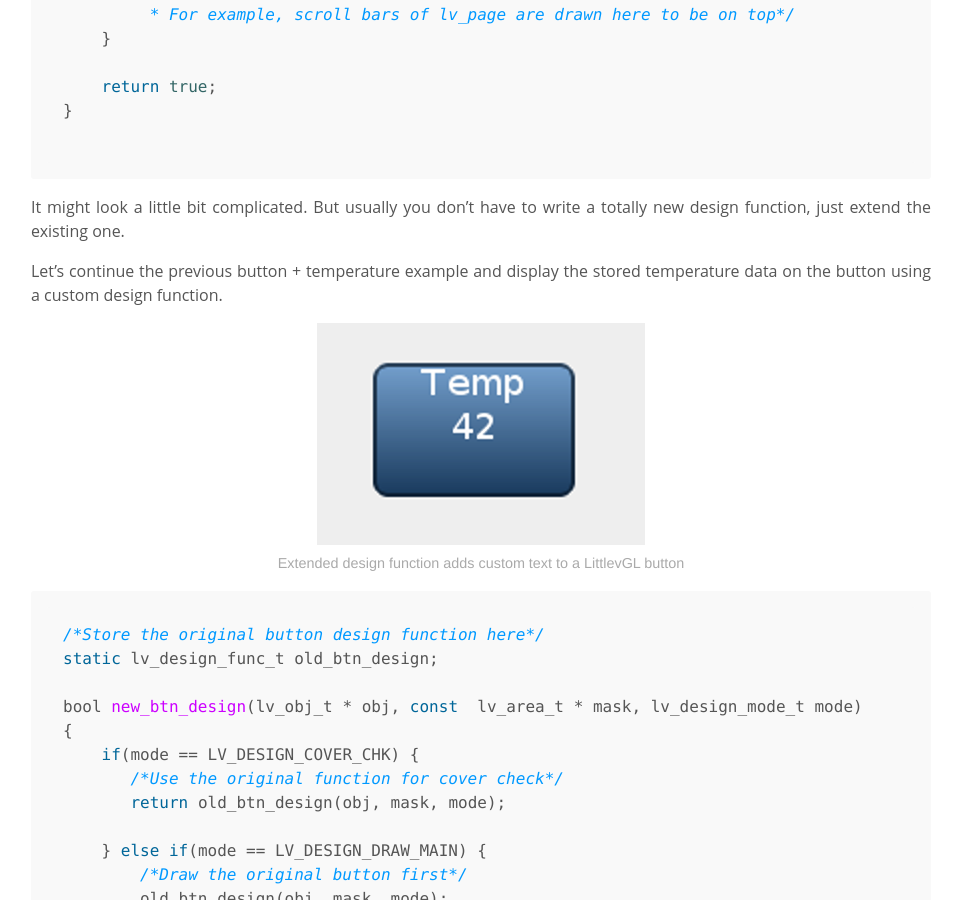
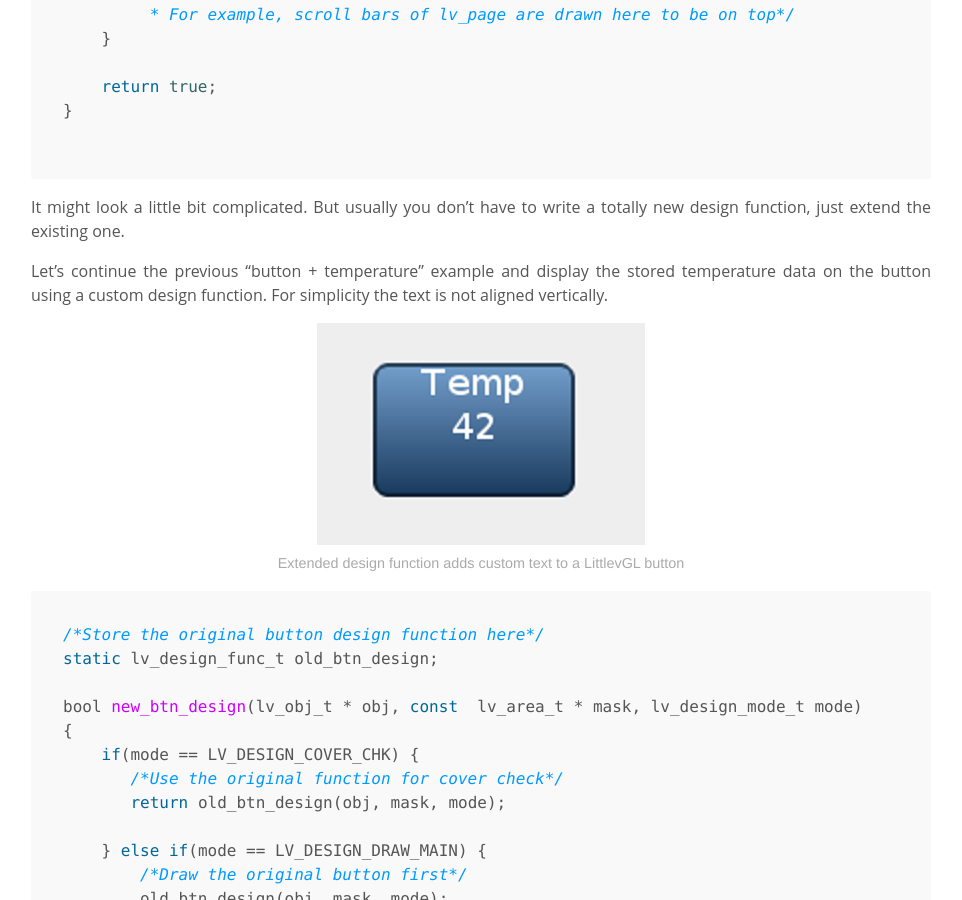
Before and after one commit to lvgl/blog, a Jekyll site: the page built from _posts/2018-12-13-extend-lvgl-objects.md, in a window 1280 px wide and 900 px high, scrolled down 3608 px. Shown: the whole window, without its empty margins (159-1121 px from the left). Built offline with Jekyll 4.4.1, drawn with Linux system fonts in a browser that asks for light colours.

Commit message:
extend lvgl objects: update

```diff
--- a/_posts/2018-12-13-extend-lvgl-objects.md
+++ b/_posts/2018-12-13-extend-lvgl-objects.md
@@ -141,7 +141,7 @@ bool example_design(lv_obj_t * obj,
 
 It might look a little bit complicated. But usually you don't have to write a totally new design function, just extend the existing one.
 
-Let's continue the previous button + temperature example and display the stored temperature data on the button using a custom design function.
+Let's continue the previous "button + temperature" example and display the stored temperature data on the button using a custom design function. For simplicity the text is not aligned vertically.
 
 ![Extended design function adds custom text to a LittlevGL button](/assets/extend_lvgl_objects/design1.png)
 _Extended design function adds custom text to a LittlevGL button_
```
